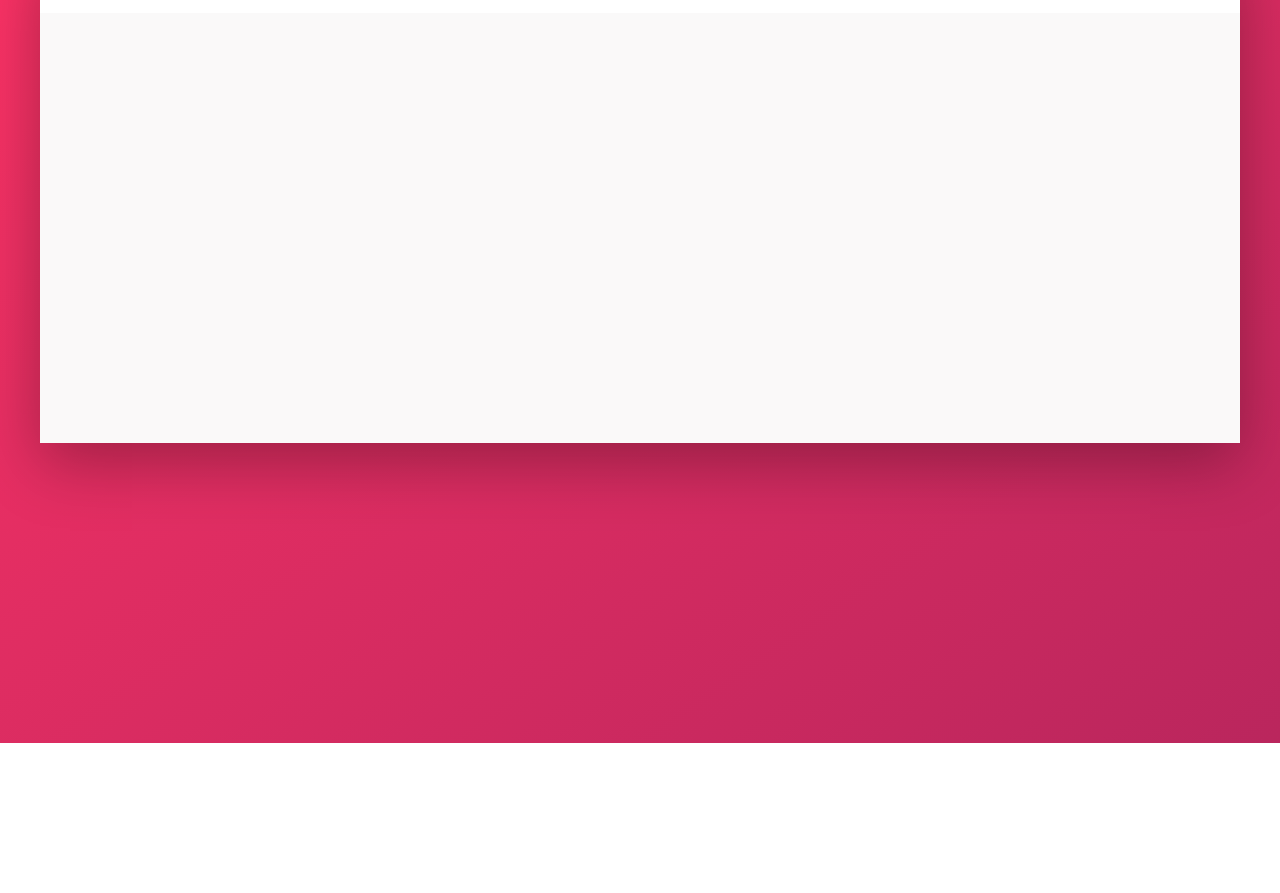
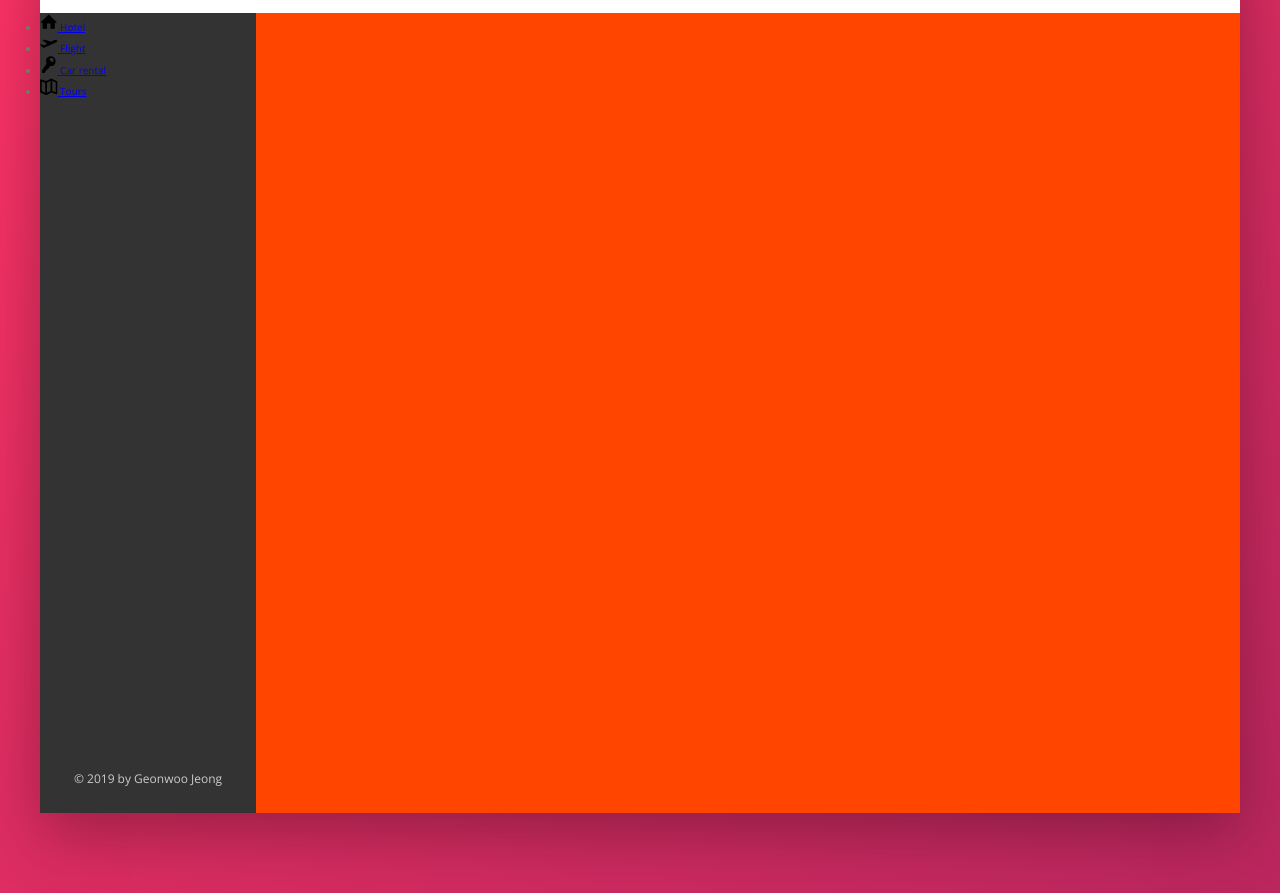
Before and after one commit to geonwoo-jeong/css-trillo, a plain HTML site: page index.html in a window 1280 px wide. Shown: the part 137-1030 px from the top of the page. Before the commit the page ends 880 px from the top, so only its background shows below. Drawn offline with nearby package versions, Linux system fonts and the light colour scheme.

Commit message:
Building the Navigation - Part 1

```diff
--- a/css/style.css
+++ b/css/style.css
@@ -57,12 +57,16 @@ body {
 
 .sidebar {
   background-color: var(--color-grey-dark-1);
-  flex: 0 0 18%; }
+  flex: 0 0 18%;
+  display: flex;
+  flex-direction: column;
+  justify-content: space-between; }
 
 .hotel-view {
   background-color: #fff;
   background-color: orangered;
-  flex: 1; }
+  flex: 1;
+  height: 80rem; }
 
 .logo {
   height: 3.25rem;
@@ -140,3 +144,13 @@ body {
     height: 3.75rem;
     border-radius: 50%;
     margin-right: 1rem; }
+
+.side-nav__icon {
+  width: 1.75rem;
+  height: 1.75rem; }
+
+.legal {
+  font-size: 1.2rem;
+  color: var(--color-grey-light-4);
+  text-align: center;
+  padding: 2.5rem; }
--- a/index.html
+++ b/index.html
@@ -53,7 +53,45 @@
         </nav>
       </header>
       <div class="content">
-        <nav class="sidebar"></nav>
+        <nav class="sidebar">
+          <ul class="side-nav">
+            <li class="side-nav__item">
+              <a href="#" class="side-nav__link">
+                <svg class="side-nav__icon">
+                  <use xlink:href="img/sprite.svg#icon-home"></use>
+                </svg>
+                <span>Hotel</span>
+              </a>
+            </li>
+            <li class="side-nav__item">
+              <a href="#" class="side-nav__link">
+                <svg class="side-nav__icon">
+                  <use xlink:href="img/sprite.svg#icon-aircraft-take-off"></use>
+                </svg>
+                <span>Flight</span>
+              </a>
+            </li>
+            <li class="side-nav__item">
+              <a href="#" class="side-nav__link">
+                <svg class="side-nav__icon">
+                  <use xlink:href="img/sprite.svg#icon-key"></use>
+                </svg>
+                <span>Car rental</span>
+              </a>
+            </li>
+            <li class="side-nav__item">
+              <a href="#" class="side-nav__link">
+                <svg class="side-nav__icon">
+                  <use xlink:href="img/sprite.svg#icon-map"></use>
+                </svg>
+                <span>Tours</span>
+              </a>
+            </li>
+          </ul>
+          <div class="legal">
+            &copy; 2019 by Geonwoo Jeong
+          </div>
+        </nav>
         <main class="hotel-view"></main>
       </div>
     </div>
--- a/sass/_components.scss
+++ b/sass/_components.scss
@@ -39,7 +39,7 @@
     }
   }
 
-  &__input:focus + &__button {
+  &__input:focus+&__button {
     background-color: var(--color-grey-light-3);
   }
 
@@ -70,7 +70,7 @@
   align-items: center;
   align-self: stretch;
 
-  & > * {
+  &>* {
     padding: 0 2rem;
     cursor: pointer;
     height: 100%;
@@ -79,7 +79,7 @@
     align-items: center;
   }
 
-  & > *:hover {
+  &>*:hover {
     background-color: var(--color-grey-light-2);
   }
 
@@ -115,3 +115,25 @@
     margin-right: 1rem;
   }
 }
+
+/////////////////////////////////////////////////
+// SIDE NAV
+.side-nav {
+  &__item {}
+
+  &__link {}
+
+  &__icon {
+    width: 1.75rem;
+    height: 1.75rem;
+  }
+}
+
+/////////////////////////////////////////////////
+// LEGAL TEXT
+.legal {
+  font-size: 1.2rem;
+  color: var(--color-grey-light-4);
+  text-align: center;
+  padding: 2.5rem;
+}
--- a/sass/_layout.scss
+++ b/sass/_layout.scss
@@ -23,10 +23,14 @@
 .sidebar {
   background-color: var(--color-grey-dark-1);
   flex: 0 0 18%;
+  display: flex;
+  flex-direction: column;
+  justify-content: space-between;
 }
 
 .hotel-view {
   background-color: #fff;
   background-color: orangered;
   flex: 1;
+  height: 80rem;
 }
```
